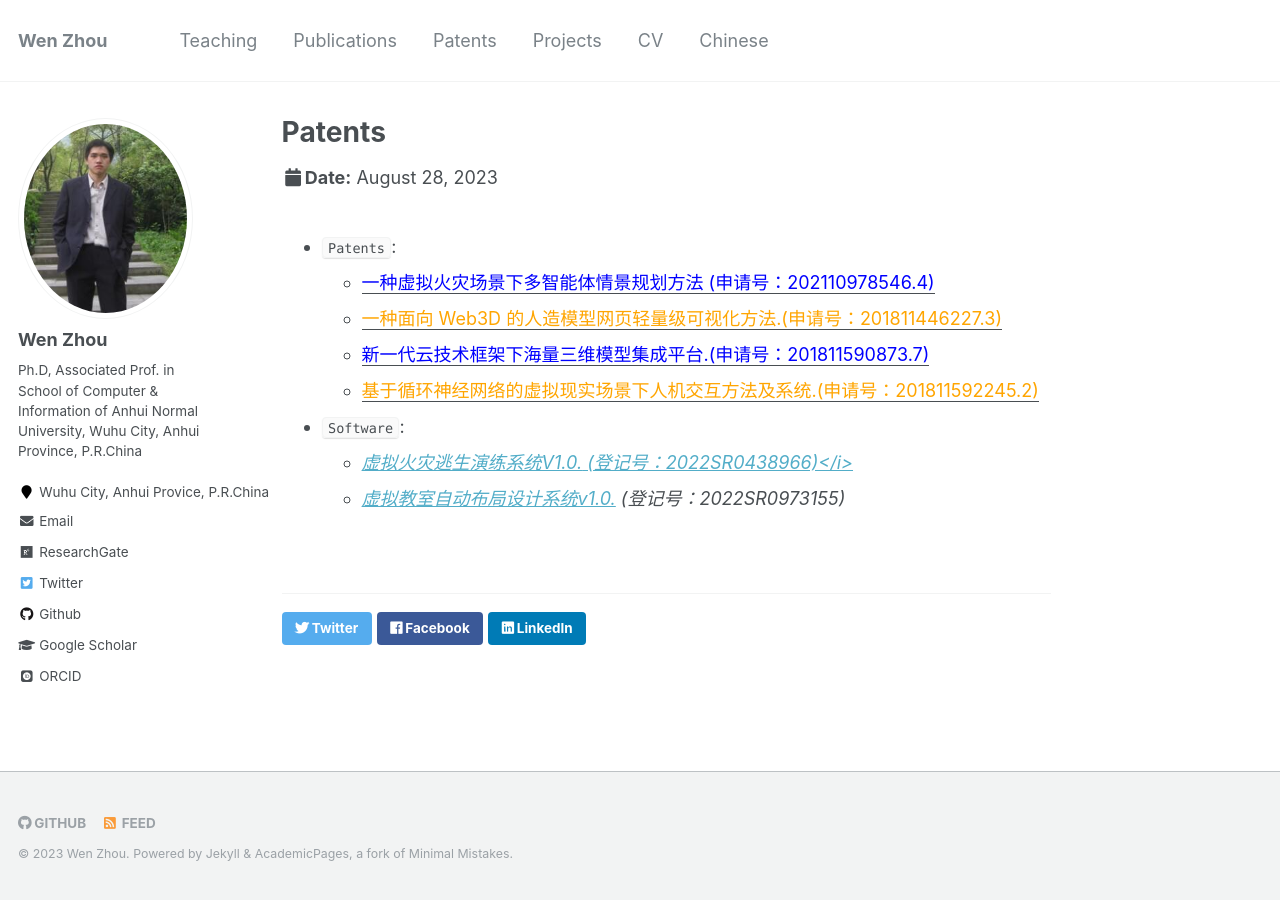
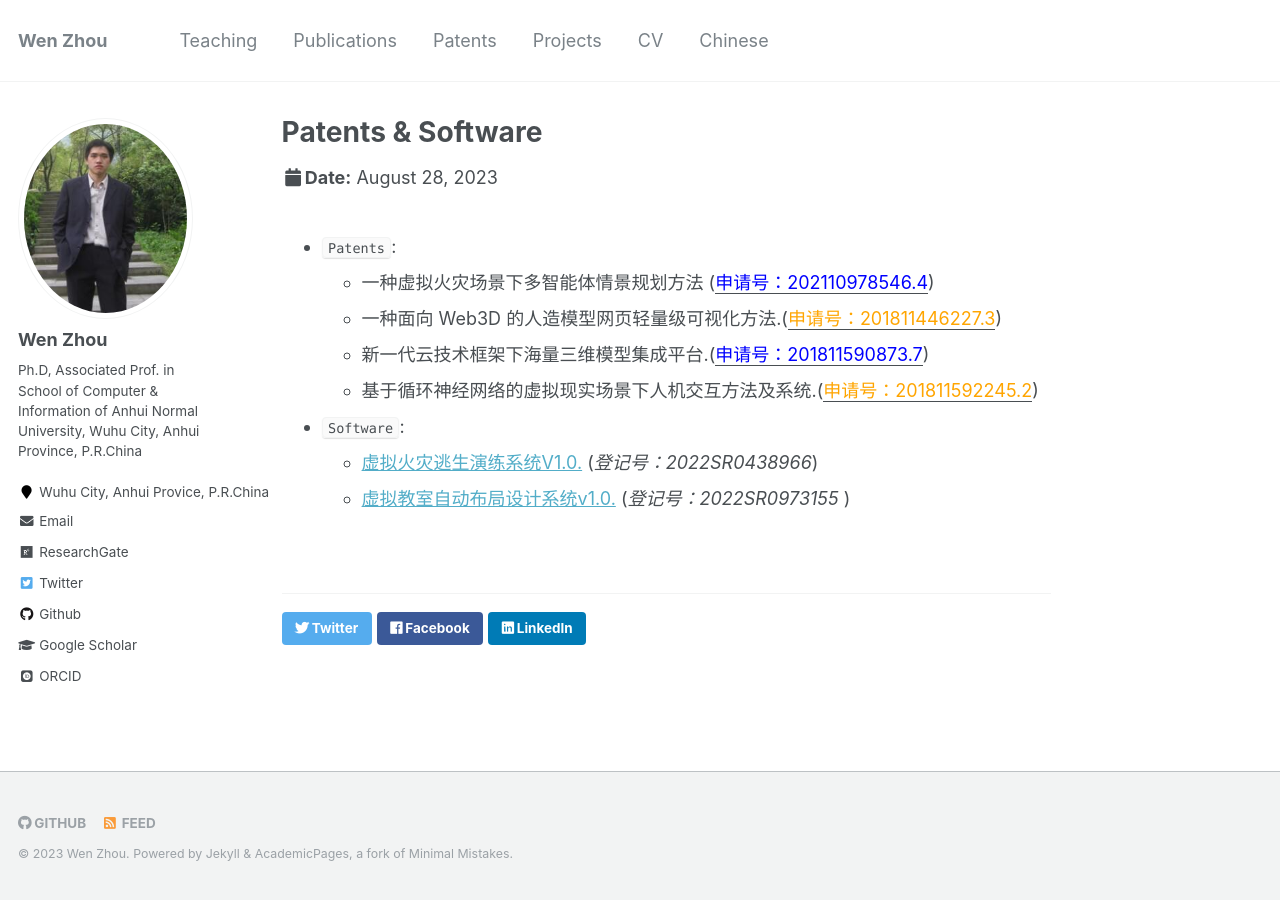
Before and after one commit to zhouwen327/zhouwen327.github.io, a Jekyll site: the page built from _patents/patent01.md, in a window 1280 px wide. Built offline with Jekyll 4.4.1, drawn with Linux system fonts in a browser that asks for light colours; some web fonts are replaced.

Commit message:
Update patent01.md

```diff
--- a/_patents/patent01.md
+++ b/_patents/patent01.md
@@ -1,5 +1,5 @@
 ---
-title: "Patents"
+title: "Patents & Software"
 collection: Patents
 type: "Patents"
 permalink: /patents/patent01/
@@ -7,10 +7,10 @@ date: August 28th 2023
 output: true
 ---
 - `Patents`:
-    - <u><font style='color: blue;'>一种虚拟火灾场景下多智能体情景规划方法 (申请号：202110978546.4)</font></u>
-    - <u><font style='color: orange;'>一种面向 Web3D 的人造模型网页轻量级可视化方法.(申请号：201811446227.3)</font></u>
-    - <u><font style='color: blue;'>新一代云技术框架下海量三维模型集成平台.(申请号：201811590873.7)</font></u>
-    - <u><font style='color: orange;'>基于循环神经网络的虚拟现实场景下人机交互方法及系统.(申请号：201811592245.2)</font></u>
+    - 一种虚拟火灾场景下多智能体情景规划方法 (<u><font style='color: blue;'>申请号：202110978546.4</font></u>)
+    - 一种面向 Web3D 的人造模型网页轻量级可视化方法.(<u><font style='color: orange;'>申请号：201811446227.3</font></u>)
+    - 新一代云技术框架下海量三维模型集成平台.(<u><font style='color: blue;'>申请号：201811590873.7</font></u>)
+    - 基于循环神经网络的虚拟现实场景下人机交互方法及系统.(<u><font style='color: orange;'>申请号：201811592245.2</font></u>)
 - `Software`:
-    - <i><a href="http://ivr-ahnu.cn/cn/sr/202201.pdf">虚拟火灾逃生演练系统V1.0.<a> (登记号：2022SR0438966)</i>
-    - <i><a href="http://ivr-ahnu.cn/cn/sr/202202.pdf">虚拟教室自动布局设计系统v1.0.</a> (登记号：2022SR0973155)</i>
+    - <a href="http://ivr-ahnu.cn/cn/sr/202201.pdf">虚拟火灾逃生演练系统V1.0.</a> (<i>登记号：2022SR0438966</i>)
+    - <a href="http://ivr-ahnu.cn/cn/sr/202202.pdf">虚拟教室自动布局设计系统v1.0.</a> (<i>登记号：2022SR0973155 </i>)
```
